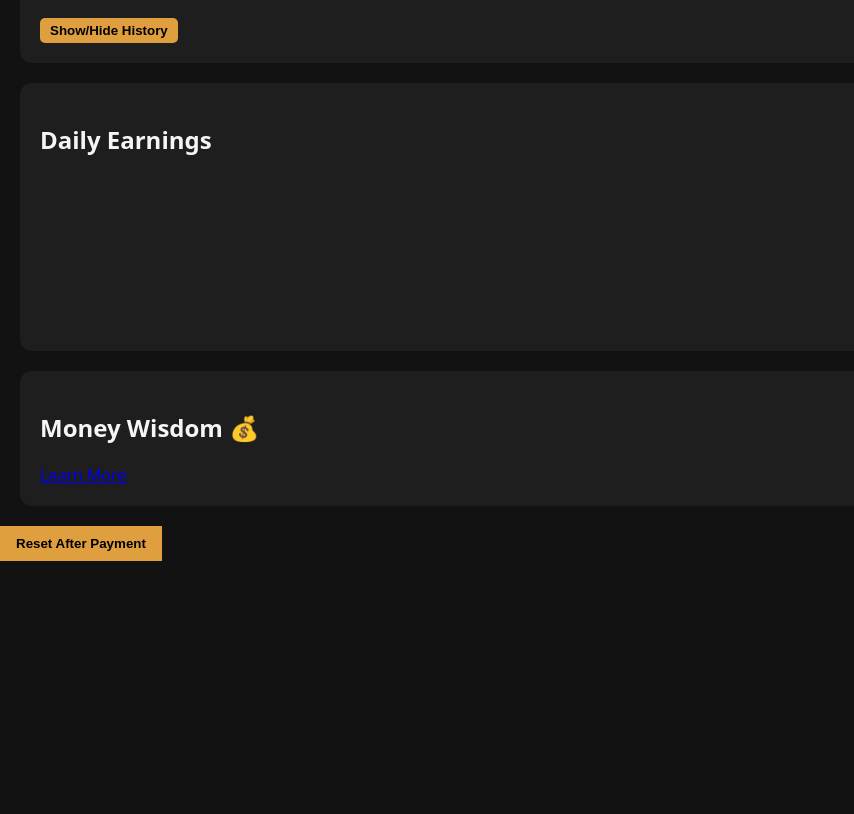
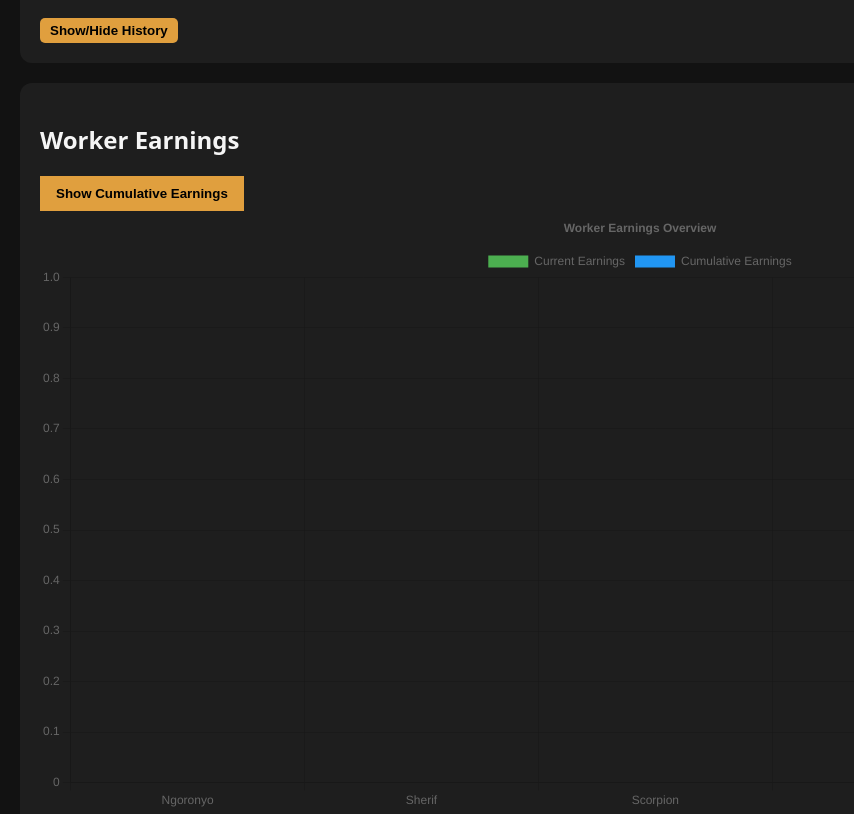
Before and after one commit to wahomeDev/kimoja-project, a plain HTML site: page index.html in a window 1280 px wide. Shown: the part 1080-1894 px from the top of the page, without its empty margins (0-854 px from the left). Before the commit the page ends 1641 px from the top, so only its background shows below. Drawn offline with nearby package versions, Linux system fonts and the light colour scheme.

Commit message:
Add payment history, zero-attendance highlight, totals, and chart toggle
- Highlight workers with zero attendance in table
- Dynamically calculate and display totals
- Render payment history with cumulative totals
- Add daily vs cumulative earnings toggle on chart
- Ensure all data persists via localStorage

```diff
--- a/index.html
+++ b/index.html
@@ -4,6 +4,7 @@
   <meta charset="UTF-8" />
   <title>KIMOJA – ELITE Group</title>
   <link rel="stylesheet" href="style.css" />
+  <script src="https://cdn.jsdelivr.net/npm/chart.js"></script>
 </head>
 <body>
 
@@ -36,19 +37,18 @@
   <h2>Totals</h2>
   <div id="totalsOutput"></div>
 </section>
+
 <section class="payment-history">
   <h2>Payment History 💼</h2>
   <div id="paymentHistoryContainer">
     <p>No payment history yet.</p>
   </div>
-
-  <!-- Optional toggle button -->
   <button onclick="toggleHistory()">Show/Hide History</button>
 </section>
 
-
 <section class="graph">
-  <h2>Daily Earnings</h2>
+  <h2>Worker Earnings</h2>
+  <button id="toggleChartBtn">Show Cumulative Earnings</button>
   <canvas id="earningsChart"></canvas>
 </section>
 
--- a/script.js
+++ b/script.js
@@ -16,42 +16,21 @@ const workers = [
 
 // ================= DATA =================
 let trucks = [];
-
-// Load saved data
 const savedData = localStorage.getItem(STORAGE_KEY);
-if (savedData) {
-  trucks = JSON.parse(savedData);
-}
+if (savedData) trucks = JSON.parse(savedData);
 
 // ================= SAVE =================
-function saveData() {
-  localStorage.setItem(STORAGE_KEY, JSON.stringify(trucks));
-}
+function saveData() { localStorage.setItem(STORAGE_KEY, JSON.stringify(trucks)); }
 
 // ================= ADD TRUCK =================
 function addTruck() {
   const plate = document.getElementById("plate").value.trim();
   const amount = Number(document.getElementById("amount").value);
 
-  // Input validation
-  if (!plate) {
-    alert("Truck plate cannot be empty!");
-    return;
-  }
-  if (!amount || amount <= 0) {
-    alert("Truck amount must be greater than 0!");
-    return;
-  }
+  if (!plate) { alert("Truck plate cannot be empty!"); return; }
+  if (!amount || amount <= 0) { alert("Truck amount must be greater than 0!"); return; }
 
-  const truck = {
-    plate,
-    amount,
-    attendance: workers.map(w => ({
-      workerId: w.id,
-      present: false
-    }))
-  };
-
+  const truck = { plate, amount, attendance: workers.map(w => ({ workerId: w.id, present: false })) };
   trucks.push(truck);
   saveData();
   renderTable();
@@ -65,32 +44,25 @@ function renderTable() {
   const table = document.getElementById("workTable");
   table.innerHTML = "";
 
-  // Header
   let header = "<tr><th>Truck</th>";
   workers.forEach(w => header += `<th>${w.name}</th>`);
   header += "</tr>";
   table.innerHTML += header;
 
-  // Rows
   trucks.forEach((t, i) => {
     let row = `<tr><td>${t.plate}<br>Ksh ${t.amount}</td>`;
-
-    // Attendance cells with zero-attendance highlight
     t.attendance.forEach((a, j) => {
       const highlightClass = a.present ? "" : "zero-attendance";
       row += `<td class="${highlightClass}">
-        <input type="checkbox"
-          ${a.present ? "checked" : ""}
-          onchange="toggle(${i},${j})">
+        <input type="checkbox" ${a.present ? "checked" : ""} onchange="toggle(${i},${j})">
       </td>`;
     });
-
     row += "</tr>";
     table.innerHTML += row;
   });
 
   calculateTotals();
-  renderChart(); // update chart whenever table changes
+  renderChart();
 }
 
 // ================= TOGGLE =================
@@ -99,25 +71,21 @@ function toggle(truckIndex, workerIndex) {
   record.present = !record.present;
   saveData();
   calculateTotals();
-  renderChart(); // update chart whenever checkbox changes
+  renderChart();
 }
 
 // ================= TOTALS =================
 function calculateTotals() {
   workers.forEach(w => w.total = 0);
-
   trucks.forEach(truck => {
     const presentWorkers = truck.attendance.filter(a => a.present);
     if (presentWorkers.length === 0) return;
-
     const share = truck.amount / presentWorkers.length;
-
     presentWorkers.forEach(p => {
       const worker = workers.find(w => w.id === p.workerId);
       if (worker) worker.total += share;
     });
   });
-
   document.getElementById("totalsOutput").innerHTML =
     workers.map(w => `${w.name}: Ksh ${w.total.toFixed(2)}`).join("<br>");
 }
@@ -125,7 +93,6 @@ function calculateTotals() {
 // ================= RESET =================
 function resetCycle() {
   if (!confirm("Reset after payment?")) return;
-
   trucks = [];
   localStorage.removeItem(STORAGE_KEY);
   renderTable();
@@ -135,67 +102,35 @@ function resetCycle() {
 function renderPaymentHistory() {
   const container = document.getElementById("paymentHistoryContainer");
   container.innerHTML = "";
+  if (!paymentHistory || paymentHistory.length === 0) { container.innerHTML = "<p>No payment history yet.</p>"; return; }
 
-  if (!paymentHistory || paymentHistory.length === 0) {
-    container.innerHTML = "<p>No payment history yet.</p>";
-    return;
-  }
-
-  // Calculate cumulative totals
   const cumulativeTotals = {};
   workers.forEach(w => cumulativeTotals[w.name] = 0);
-  paymentHistory.forEach(cycle => {
-    cycle.workers.forEach(w => {
-      cumulativeTotals[w.name] += w.amount;
-    });
-  });
+  paymentHistory.forEach(cycle => cycle.workers.forEach(w => cumulativeTotals[w.name] += w.amount));
 
-  // Display cumulative totals at top
   const aggregateDiv = document.createElement("div");
   aggregateDiv.innerHTML = `<h3>Cumulative Totals</h3>` +
-    Object.entries(cumulativeTotals)
-      .map(([name, amount]) => `<p>${name}: Ksh ${amount.toFixed(2)}</p>`)
-      .join("");
+    Object.entries(cumulativeTotals).map(([name, amount]) => `<p>${name}: Ksh ${amount.toFixed(2)}</p>`).join("");
   container.appendChild(aggregateDiv);
 
-  // Render history cards (newest first)
   const sortedHistory = [...paymentHistory].reverse();
   sortedHistory.forEach(cycle => {
-    const card = document.createElement("div");
-    card.classList.add("history-card");
-
+    const card = document.createElement("div"); card.classList.add("history-card");
     card.innerHTML = `<h3>${cycle.cycle} - ${cycle.date}</h3>`;
-
     const list = document.createElement("ul");
-    cycle.workers.forEach(w => {
-      const li = document.createElement("li");
-      li.textContent = `${w.name}: Ksh ${w.amount.toFixed(2)}`;
-      list.appendChild(li);
-    });
-
-    card.appendChild(list);
-    container.appendChild(card);
+    cycle.workers.forEach(w => { const li = document.createElement("li"); li.textContent = `${w.name}: Ksh ${w.amount.toFixed(2)}`; list.appendChild(li); });
+    card.appendChild(list); container.appendChild(card);
   });
 }
 
 // ================= CLOSE PAY CYCLE =================
 function closePayCycle(cycleName) {
-  const snapshot = {
-    cycle: cycleName,
-    date: new Date().toLocaleDateString(),
-    workers: workers.map(w => ({
-      id: w.id,
-      name: w.name,
-      amount: w.total
-    }))
-  };
-
+  const snapshot = { cycle: cycleName, date: new Date().toLocaleDateString(), workers: workers.map(w => ({ id: w.id, name: w.name, amount: w.total })) };
   paymentHistory.push(snapshot);
   localStorage.setItem("kimoja_payment_history", JSON.stringify(paymentHistory));
-
   resetCycle();
   renderPaymentHistory();
-  renderChart(); // update chart after closing pay cycle
+  renderChart();
 }
 
 // ================= TOGGLE HISTORY =================
@@ -205,37 +140,39 @@ function toggleHistory() {
 }
 
 // ================= DYNAMIC CHART =================
-let earningsChart; // global variable for chart
-
+let earningsChart;
 function renderChart() {
   const ctx = document.getElementById("earningsChart").getContext("2d");
+  const labels = workers.map(w => w.name);
 
-  const labels = workers.map(w => w.name);
-  const data = workers.map(w => w.total);
+  const currentData = workers.map(w => w.total);
+  const cumulativeData = workers.map(w => {
+    let total = 0;
+    paymentHistory.forEach(cycle => {
+      const workerData = cycle.workers.find(p => p.id === w.id);
+      if (workerData) total += workerData.amount;
+    });
+    return total;
+  });
 
   if (earningsChart) {
-    earningsChart.data.datasets[0].data = data;
+    earningsChart.data.datasets[0].data = currentData;
+    earningsChart.data.datasets[1].data = cumulativeData;
     earningsChart.update();
   } else {
     earningsChart = new Chart(ctx, {
       type: 'bar',
       data: {
         labels: labels,
-        datasets: [{
-          label: 'Current Earnings (Ksh)',
-          data: data,
-          backgroundColor: '#4CAF50'
-        }]
+        datasets: [
+          { label: 'Current Earnings', data: currentData, backgroundColor: '#4CAF50' },
+          { label: 'Cumulative Earnings', data: cumulativeData, backgroundColor: '#2196F3' }
+        ]
       },
       options: {
         responsive: true,
-        plugins: {
-          legend: { display: false },
-          title: { display: true, text: 'Worker Earnings' }
-        },
-        scales: {
-          y: { beginAtZero: true }
-        }
+        plugins: { title: { display: true, text: 'Worker Earnings Overview' }, legend: { display: true, position: 'top' } },
+        scales: { y: { beginAtZero: true } }
       }
     });
   }
```
